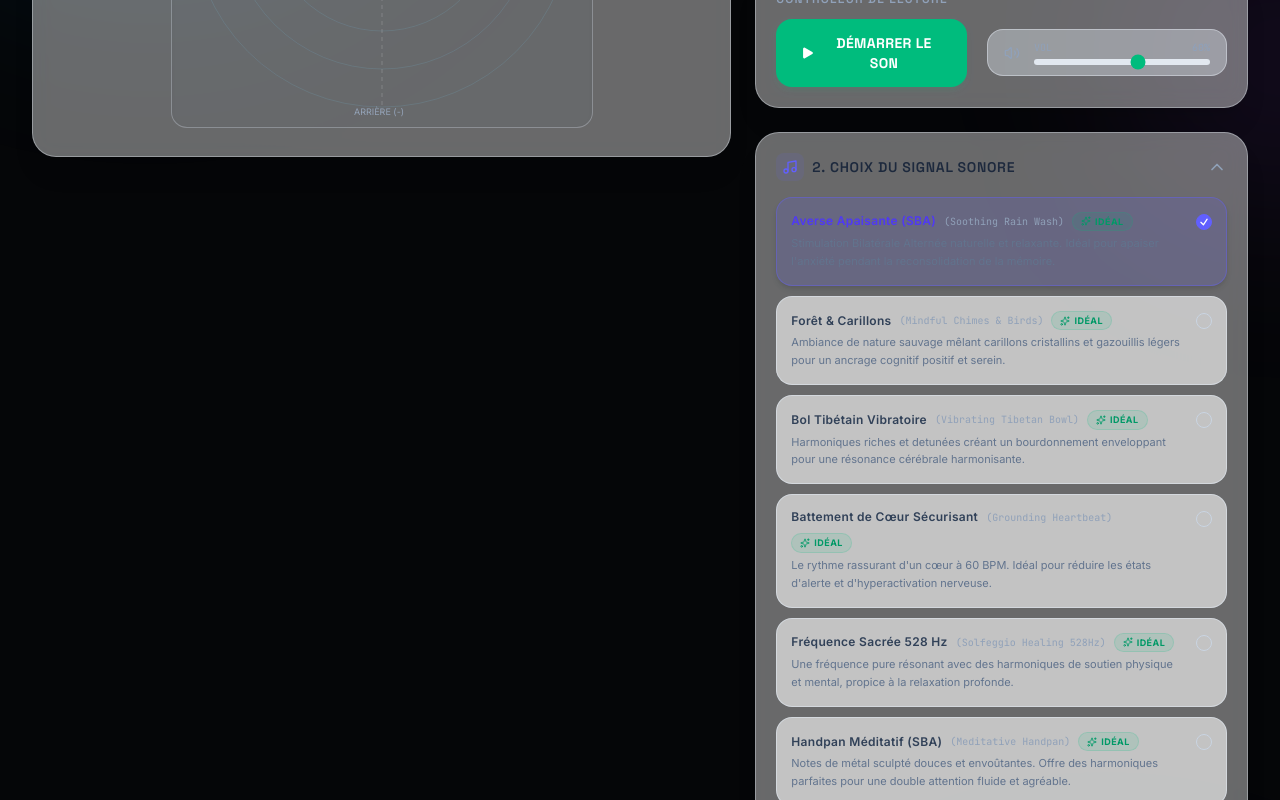
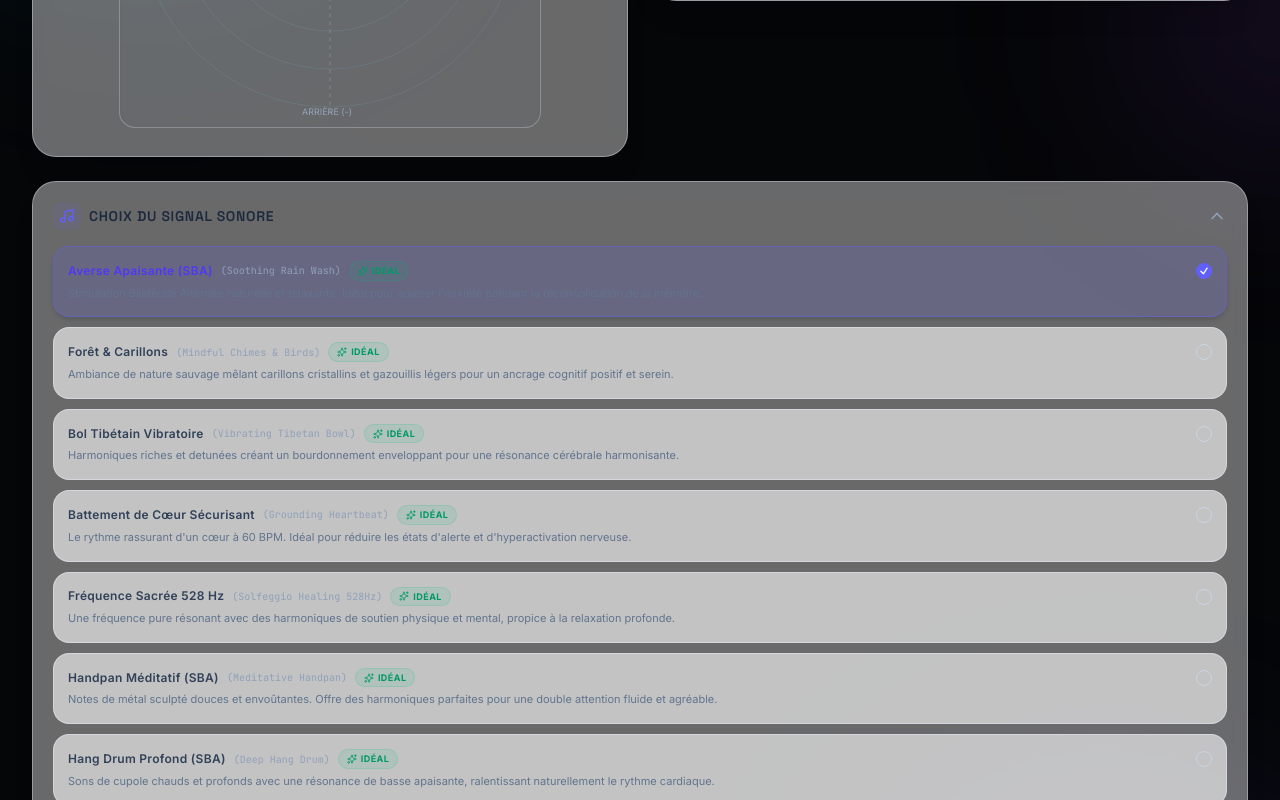
Before and after one commit to ericsotoca/Spacial, a React (Vite) app: page / in a window 1280 px wide. Shown: the part 460-1260 px from the top of the page. Built offline with nearby package versions, Linux system fonts and the light colour scheme.

Commit message:
feat: add SoundPickerCard component
Refactor audio selection UI by extracting the sound picker into its own component to improve modularity and clean up the main control panel layout.

```diff
--- a/src/App.tsx
+++ b/src/App.tsx
@@ -2,7 +2,7 @@ import { useState, useEffect, useRef } from 'react';
 import { SoundPosition, SoundType, TrajectoryType } from './types';
 import { AudioEngine } from './audioEngine';
 import { AcousticScene } from './components/AcousticScene';
-import { AudioControls } from './components/AudioControls';
+import { AudioControls, SoundPickerCard } from './components/AudioControls';
 import { Sun, Moon, Info, HelpCircle, Disc, Headphones, VolumeX, Volume2, ShieldCheck } from 'lucide-react';
 
 export default function App() {
@@ -262,11 +262,11 @@ export default function App() {
       </header>
 
       {/* Main Body Grid */}
-      <main className="flex-grow max-w-7xl w-full mx-auto px-4 sm:px-6 lg:px-8 py-6 z-10">
-        <div className="grid grid-cols-1 lg:grid-cols-12 gap-6">
+      <main className="flex-grow max-w-7xl w-full mx-auto px-4 sm:px-6 lg:px-8 py-6 z-10 flex flex-col gap-6">
+        <div className="grid grid-cols-1 lg:grid-cols-2 gap-6">
 
           {/* Left Column: Sonar view */}
-          <div className="lg:col-span-7 flex flex-col gap-6">
+          <div className="flex flex-col gap-6">
             <AcousticScene
               position={position}
               onChangePosition={setPosition}
@@ -277,14 +277,12 @@ export default function App() {
           </div>
 
           {/* Right Column: Audio Playback, Wave Signal, Autopilot */}
-          <div className="lg:col-span-5">
+          <div>
             <AudioControls
               volume={volume}
               onChangeVolume={setVolume}
               isPlaying={isPlaying}
               onTogglePlay={() => setIsPlaying((prev) => !prev)}
-              activeSound={activeSound}
-              onChangeSound={setActiveSound}
               isAutopilot={isAutopilot}
               onToggleAutopilot={() => setIsAutopilot((prev) => !prev)}
               activeTrajectory={activeTrajectory}
@@ -294,6 +292,14 @@ export default function App() {
             />
           </div>
 
+        </div>
+
+        {/* Sound Picker: at the end, all the way at the bottom */}
+        <div className="w-full">
+          <SoundPickerCard
+            activeSound={activeSound}
+            onChangeSound={setActiveSound}
+          />
         </div>
       </main>
 
--- a/src/components/AudioControls.tsx
+++ b/src/components/AudioControls.tsx
@@ -1,14 +1,12 @@
 import React, { useState } from 'react';
 import { SoundType, TrajectoryType, SoundOption, TrajectoryOption } from '../types';
-import { Play, Square, Volume2, Music, Shuffle, Orbit, Sparkles, ChevronDown, ChevronUp } from 'lucide-react';
+import { Play, Square, Volume2, Music, Orbit, Sparkles, ChevronDown, ChevronUp } from 'lucide-react';
 
 interface AudioControlsProps {
   volume: number;
   onChangeVolume: (vol: number) => void;
   isPlaying: boolean;
   onTogglePlay: () => void;
-  activeSound: SoundType;
-  onChangeSound: (type: SoundType) => void;
   isAutopilot: boolean;
   onToggleAutopilot: () => void;
   activeTrajectory: TrajectoryType;
@@ -22,8 +20,6 @@ export const AudioControls: React.FC<AudioControlsProps> = ({
   onChangeVolume,
   isPlaying,
   onTogglePlay,
-  activeSound,
-  onChangeSound,
   isAutopilot,
   onToggleAutopilot,
   activeTrajectory,
@@ -31,80 +27,6 @@ export const AudioControls: React.FC<AudioControlsProps> = ({
   orbitSpeed,
   onChangeOrbitSpeed,
 }) => {
-  const [isSoundPickerExpanded, setIsSoundPickerExpanded] = useState(true);
-  const soundOptions: SoundOption[] = [
-    {
-      id: 'organic_rain',
-      name: 'Averse Apaisante (SBA)',
-      englishName: 'Soothing Rain Wash',
-      description: 'Stimulation Bilatérale Alternée naturelle et relaxante. Idéal pour apaiser l\'anxiété pendant la reconsolidation de la mémoire.',
-      isIdeal: true,
-    },
-    {
-      id: 'forest_birds',
-      name: 'Forêt & Carillons',
-      englishName: 'Mindful Chimes & Birds',
-      description: 'Ambiance de nature sauvage mêlant carillons cristallins et gazouillis légers pour un ancrage cognitif positif et serein.',
-      isIdeal: true,
-    },
-    {
-      id: 'bowl_gong',
-      name: 'Bol Tibétain Vibratoire',
-      englishName: 'Vibrating Tibetan Bowl',
-      description: 'Harmoniques riches et detunées créant un bourdonnement enveloppant pour une résonance cérébrale harmonisante.',
-      isIdeal: true,
-    },
-    {
-      id: 'heartbeat_sba',
-      name: 'Battement de Cœur Sécurisant',
-      englishName: 'Grounding Heartbeat',
-      description: 'Le rythme rassurant d\'un cœur à 60 BPM. Idéal pour réduire les états d\'alerte et d\'hyperactivation nerveuse.',
-      isIdeal: true,
-    },
-    {
-      id: 'binaural_beat',
-      name: 'Fréquence Sacrée 528 Hz',
-      englishName: 'Solfeggio Healing 528Hz',
-      description: 'Une fréquence pure résonant avec des harmoniques de soutien physique et mental, propice à la relaxation profonde.',
-      isIdeal: true,
-    },
-    {
-      id: 'handpan_sba',
-      name: 'Handpan Méditatif (SBA)',
-      englishName: 'Meditative Handpan',
-      description: 'Notes de métal sculpté douces et envoûtantes. Offre des harmoniques parfaites pour une double attention fluide et agréable.',
-      isIdeal: true,
-    },
-    {
-      id: 'hang_drum_sba',
-      name: 'Hang Drum Profond (SBA)',
-      englishName: 'Deep Hang Drum',
-      description: 'Sons de cupole chauds et profonds avec une résonance de basse apaisante, ralentissant naturellement le rythme cardiaque.',
-      isIdeal: true,
-    },
-    {
-      id: 'tongue_drum_sba',
-      name: 'Tongue Drum Céleste (SBA)',
-      englishName: 'Celestial Tongue Drum',
-      description: 'Pulsations cristallines et pures de cloches de bois et d\'acier. Extrêmement faciles à suivre mentalement de gauche à droite.',
-      isIdeal: true,
-    },
-    {
-      id: 'bol_tibetan_premium',
-      name: 'Bol Tibétain Martelé (Maillet)',
-      englishName: 'Struck Tibetan Singing Bowl',
-      description: 'Frappe lente au maillet de feutre suivie d\'une vibration ondulatoire riche et sacrée. Idéal pour la désensibilisation lente.',
-      isIdeal: true,
-    },
-    {
-      id: 'kalimba_sba',
-      name: 'Kalimba Féerique (SBA)',
-      englishName: 'Dreamy Kalimba',
-      description: 'Tines métalliques douces pincées sur caisse boisée. Procure un sentiment d\'ancrage d\'enfance sécurisant.',
-      isIdeal: true,
-    },
-  ];
-
   const trajectoryOptions: TrajectoryOption[] = [
     {
       id: 'circle',
@@ -219,11 +141,6 @@ export const AudioControls: React.FC<AudioControlsProps> = ({
             />
           </div>
 
-          {/* Helpful context */}
-          <div className="mt-4 p-2.5 rounded-xl bg-sky-500/10 dark:bg-sky-500/5 border border-sky-500/20 text-[10px] text-sky-700 dark:text-sky-300 leading-relaxed font-sans">
-            L'orbite fait naviguer le signal de manière continue autour de votre tête. Mettez vos <strong>écouteurs</strong> pour apprécier le réalisme de la rotation binaurale !
-          </div>
-
         </div>
       </div>
 
@@ -280,8 +197,96 @@ export const AudioControls: React.FC<AudioControlsProps> = ({
         </div>
       </div>
 
-      {/* Sound Signal Picker Card */}
-      <div id="sound-picker-card" className="bg-white/40 dark:bg-white/5 backdrop-blur-md rounded-3xl border border-slate-200/40 dark:border-white/10 p-5 shadow-xl transition-all duration-300">
+    </div>
+  );
+};
+
+interface SoundPickerCardProps {
+  activeSound: SoundType;
+  onChangeSound: (type: SoundType) => void;
+}
+
+export const SoundPickerCard: React.FC<SoundPickerCardProps> = ({
+  activeSound,
+  onChangeSound,
+}) => {
+  const [isSoundPickerExpanded, setIsSoundPickerExpanded] = useState(true);
+
+  const soundOptions: SoundOption[] = [
+    {
+      id: 'organic_rain',
+      name: 'Averse Apaisante (SBA)',
+      englishName: 'Soothing Rain Wash',
+      description: 'Stimulation Bilatérale Alternée naturelle et relaxante. Idéal pour apaiser l\'anxiété pendant la reconsolidation de la mémoire.',
+      isIdeal: true,
+    },
+    {
+      id: 'forest_birds',
+      name: 'Forêt & Carillons',
+      englishName: 'Mindful Chimes & Birds',
+      description: 'Ambiance de nature sauvage mêlant carillons cristallins et gazouillis légers pour un ancrage cognitif positif et serein.',
+      isIdeal: true,
+    },
+    {
+      id: 'bowl_gong',
+      name: 'Bol Tibétain Vibratoire',
+      englishName: 'Vibrating Tibetan Bowl',
+      description: 'Harmoniques riches et detunées créant un bourdonnement enveloppant pour une résonance cérébrale harmonisante.',
+      isIdeal: true,
+    },
+    {
+      id: 'heartbeat_sba',
+      name: 'Battement de Cœur Sécurisant',
+      englishName: 'Grounding Heartbeat',
+      description: 'Le rythme rassurant d\'un cœur à 60 BPM. Idéal pour réduire les états d\'alerte et d\'hyperactivation nerveuse.',
+      isIdeal: true,
+    },
+    {
+      id: 'binaural_beat',
+      name: 'Fréquence Sacrée 528 Hz',
+      englishName: 'Solfeggio Healing 528Hz',
+      description: 'Une fréquence pure résonant avec des harmoniques de soutien physique et mental, propice à la relaxation profonde.',
+      isIdeal: true,
+    },
+    {
+      id: 'handpan_sba',
+      name: 'Handpan Méditatif (SBA)',
+      englishName: 'Meditative Handpan',
+      description: 'Notes de métal sculpté douces et envoûtantes. Offre des harmoniques parfaites pour une double attention fluide et agréable.',
+      isIdeal: true,
+    },
+    {
+      id: 'hang_drum_sba',
+      name: 'Hang Drum Profond (SBA)',
+      englishName: 'Deep Hang Drum',
+      description: 'Sons de cupole chauds et profonds avec une résonance de basse apaisante, ralentissant naturellement le rythme cardiaque.',
+      isIdeal: true,
+    },
+    {
+      id: 'tongue_drum_sba',
+      name: 'Tongue Drum Céleste (SBA)',
+      englishName: 'Celestial Tongue Drum',
+      description: 'Pulsations cristallines et pures de cloches de bois et d\'acier. Extrêmement faciles à suivre mentalement de gauche à droite.',
+      isIdeal: true,
+    },
+    {
+      id: 'bol_tibetan_premium',
+      name: 'Bol Tibétain Martelé (Maillet)',
+      englishName: 'Struck Tibetan Singing Bowl',
+      description: 'Frappe lente au maillet de feutre suivie d\'une vibration ondulatoire riche et sacrée. Idéal pour la désensibilisation lente.',
+      isIdeal: true,
+    },
+    {
+      id: 'kalimba_sba',
+      name: 'Kalimba Féerique (SBA)',
+      englishName: 'Dreamy Kalimba',
+      description: 'Tines métalliques douces pincées sur caisse boisée. Procure un sentiment d\'ancrage d\'enfance sécurisant.',
+      isIdeal: true,
+    },
+  ];
+
+  return (
+    <div id="sound-picker-card" className="bg-white/40 dark:bg-white/5 backdrop-blur-md rounded-3xl border border-slate-200/40 dark:border-white/10 p-5 shadow-xl transition-all duration-300 w-full animate-fadeIn">
       <button
         onClick={() => setIsSoundPickerExpanded(!isSoundPickerExpanded)}
         className="w-full flex items-center justify-between cursor-pointer focus:outline-none"
@@ -291,7 +296,7 @@ export const AudioControls: React.FC<AudioControlsProps> = ({
             <Music className="w-4 h-4" />
           </div>
           <h3 className="font-display font-semibold text-sm text-slate-800 dark:text-slate-100 uppercase tracking-wider text-left">
-              2. Choix du Signal Sonore
+            Choix du Signal Sonore
           </h3>
         </div>
         <div className="text-slate-400 dark:text-slate-500">
@@ -300,7 +305,7 @@ export const AudioControls: React.FC<AudioControlsProps> = ({
       </button>
 
       {isSoundPickerExpanded && (
-          <div className="mt-4 flex flex-col gap-2.5 animate-fadeIn">
+        <div className="mt-4 flex flex-col gap-2.5">
           {soundOptions.map((opt) => {
             const isSelected = activeSound === opt.id;
             return (
@@ -355,7 +360,5 @@ export const AudioControls: React.FC<AudioControlsProps> = ({
         </div>
       )}
     </div>
-
-    </div>
   );
 };
```
Lines whose indentation alone changed are shown as unchanged.
